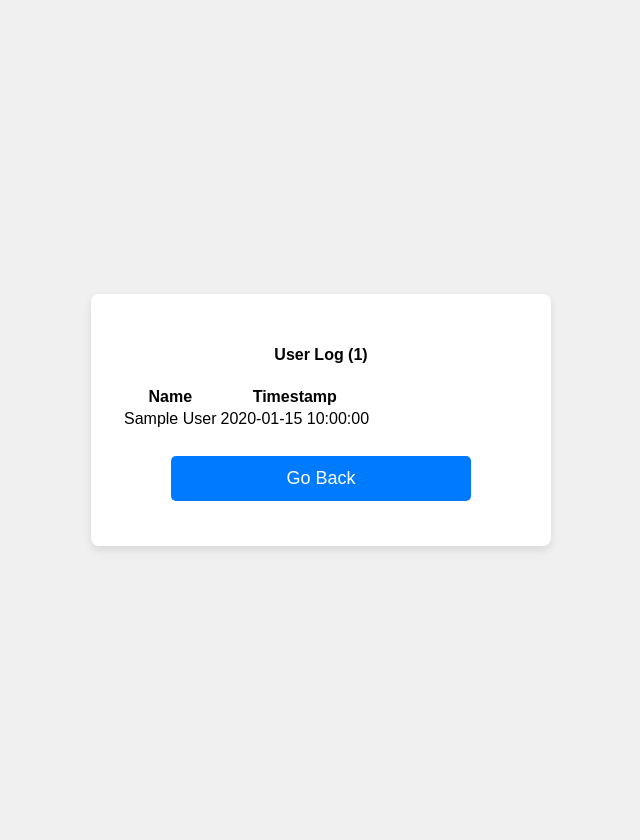
After one commit to lw-iab/SC6113-AY2026T1, a Flask app: page /viewUser in a window 1280 px wide. The commit adds this page. Shown: the whole page, without its empty margins (319-959 px from the left). Run offline with Flask 3, Linux system fonts and the light colour scheme; tables that the repository leaves empty hold one stand-in row (values such as "Sample post").

Commit message:
CRUD for user

```diff
--- a/app.py
+++ b/app.py
@@ -1,5 +1,8 @@
 #my first DApp
 from flask import Flask, render_template, request
+import sqlite3
+import datetime
+
 
 app = Flask(__name__)
 
@@ -9,6 +12,14 @@ def index():
 
 @app.route('/main', methods=['GET', 'POST'])
 def main():
+    q = request.form.get('name')
+    if q:
+        time = datetime.datetime.now().isoformat()
+        conn = sqlite3.connect('user.db')
+        c = conn.cursor()
+        c.execute("INSERT INTO user (name, timestamp) VALUES (?, ?)", (q, time))
+        conn.commit()
+        conn.close()
     return render_template('main.html')
 
 @app.route('/transferMoney', methods=['GET', 'POST'])
@@ -17,7 +28,25 @@ def transferMoney():
 
 @app.route('/deposit', methods=['GET', 'POST'])
 def deposit():
-     return render_template('deposit.html')
+    return render_template('deposit.html')
+
+@app.route('/viewUser', methods=['GET', 'POST'])
+def viewUser():
+    conn = sqlite3.connect('user.db')
+    c = conn.cursor()
+    c.execute("SELECT * FROM user")
+    rows = c.fetchall()
+    conn.close()
+    return render_template('viewUser.html', rows=rows)
+
+@app.route('/deleteUser', methods=['GET', 'POST'])
+def deleteUser():
+    conn = sqlite3.connect('user.db')
+    c = conn.cursor()
+    c.execute("DELETE FROM user")
+    conn.commit()
+    conn.close()
+    return render_template('main.html')
 
 if __name__ == '__main__':
     app.run()
--- a/templates/main.html
+++ b/templates/main.html
@@ -14,6 +14,12 @@
         <form action="/deposit" method="POST">
             <input type="submit" value="Deposit Money">
         </form>
+        <form action="/viewUser" method="POST">
+            <input type="submit" value="View User Log">
+        </form>
+        <form action="/deleteUser" method="POST">
+            <input type="submit" value="Delete User Log">
+        </form>
         <form action="/" method="POST">
             <input type="submit" value="Go Back">
         </form>
--- /dev/null
+++ b/templates/viewUser.html
@@ -0,0 +1,28 @@
+<!DOCTYPE html>
+<html>
+<head>
+    <title>SC6113 DAPP</title>
+    <meta name="viewport" content="width=device-width, initial-scale=1.0">
+    <link rel="stylesheet" href="{{ url_for('static', filename='styles.css') }}">
+</head>
+<body>
+    <div class="container">
+        <h4>User Log ({{ rows|length }})</h4>
+        <table>
+            <tr>
+                <th>Name</th>
+                <th>Timestamp</th>
+            </tr>
+            {% for row in rows %}
+            <tr>
+                <td>{{ row[0] }}</td>
+                <td>{{ row[1] }}</td>
+            </tr>
+            {% endfor %}
+        </table>
+        <form action="/main" method="POST">
+            <input type="submit" value="Go Back">
+        </form>
+    </div>
+</body>
+</html>
```
Also changed, not shown: user.db (added).
